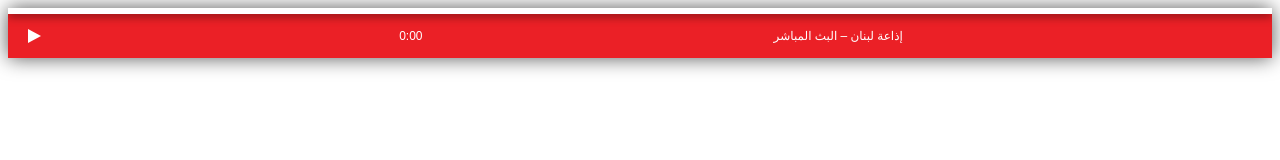
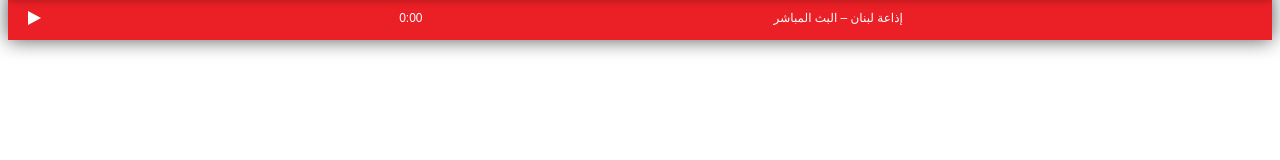
Before and after one commit to libanradio/livestream, a plain HTML site: page index.html in a window 1280 px wide. Drawn offline with Linux system fonts and the light colour scheme; some icons are missing.

Commit message:
Update style.css

```diff
--- a/style.css
+++ b/style.css
@@ -5,7 +5,7 @@ body {
   height: 100vh;
   overflow: hidden;
   background: linear-gradient(to bottom right, #eb2026, skywhite);
-  margin-top: ;
+  margin-top:-10px ;
 }
 
 .audio-player {
```
